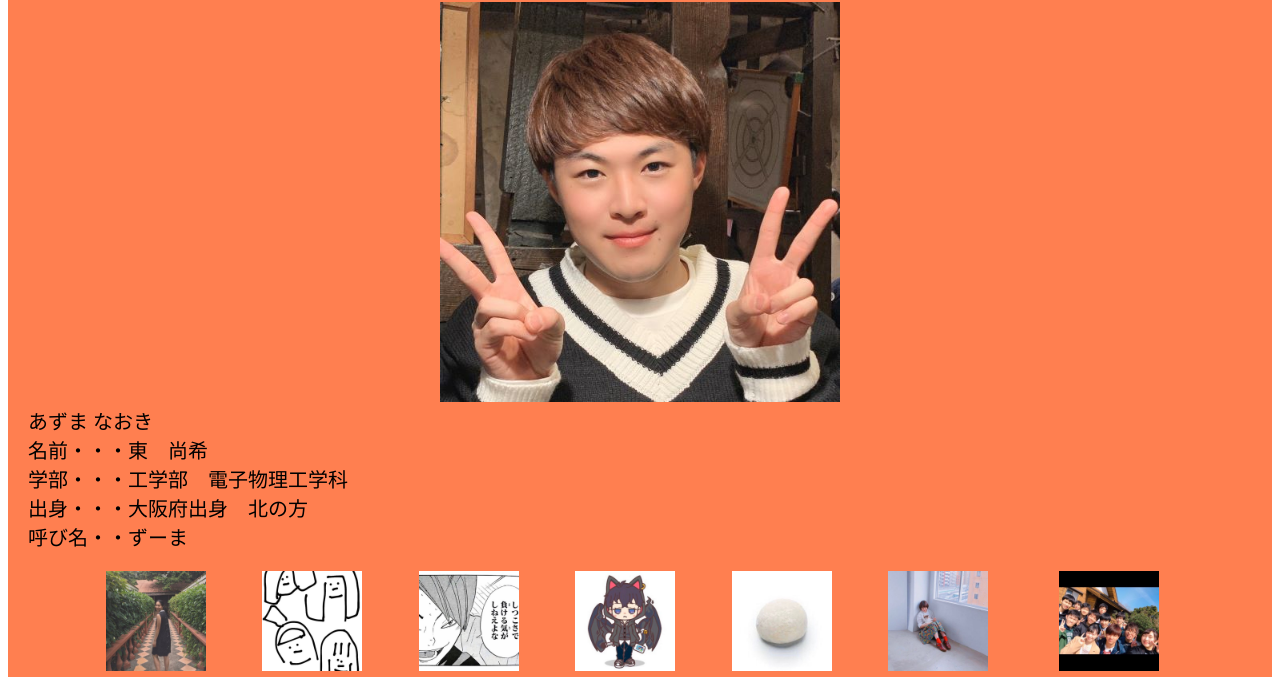
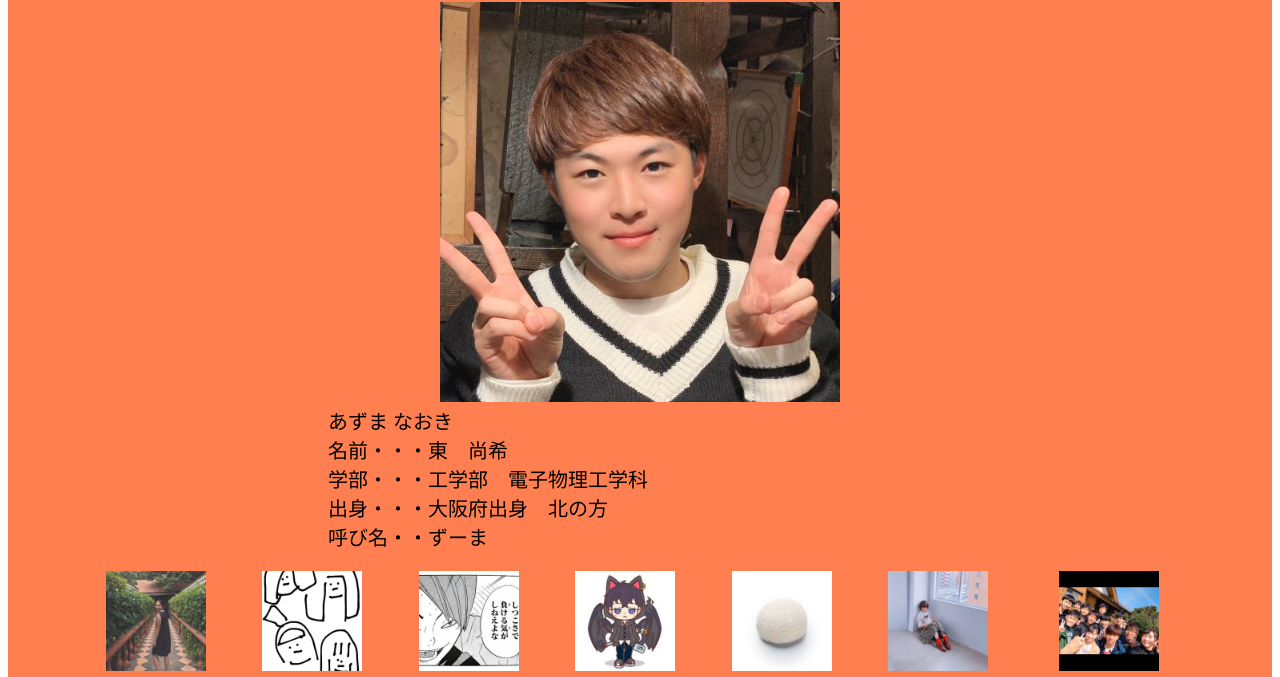
Before and after one commit to 1q2w3e-4r5t6y/haikyu_zuma, a plain HTML site: page index.html in a window 1280 px wide. Shown: the part 114-791 px from the top of the page. Drawn offline with Linux system fonts and the light colour scheme.

Commit message:
Update stylesheet.css

```diff
--- a/stylesheet.css
+++ b/stylesheet.css
@@ -57,7 +57,7 @@ font-size: 30px;
 .left{
   text-align: left;
   font-size: 20px;
-  padding-left: 00px;
+  padding-left:300px;
 }
 
 .syoukai_2{
```
